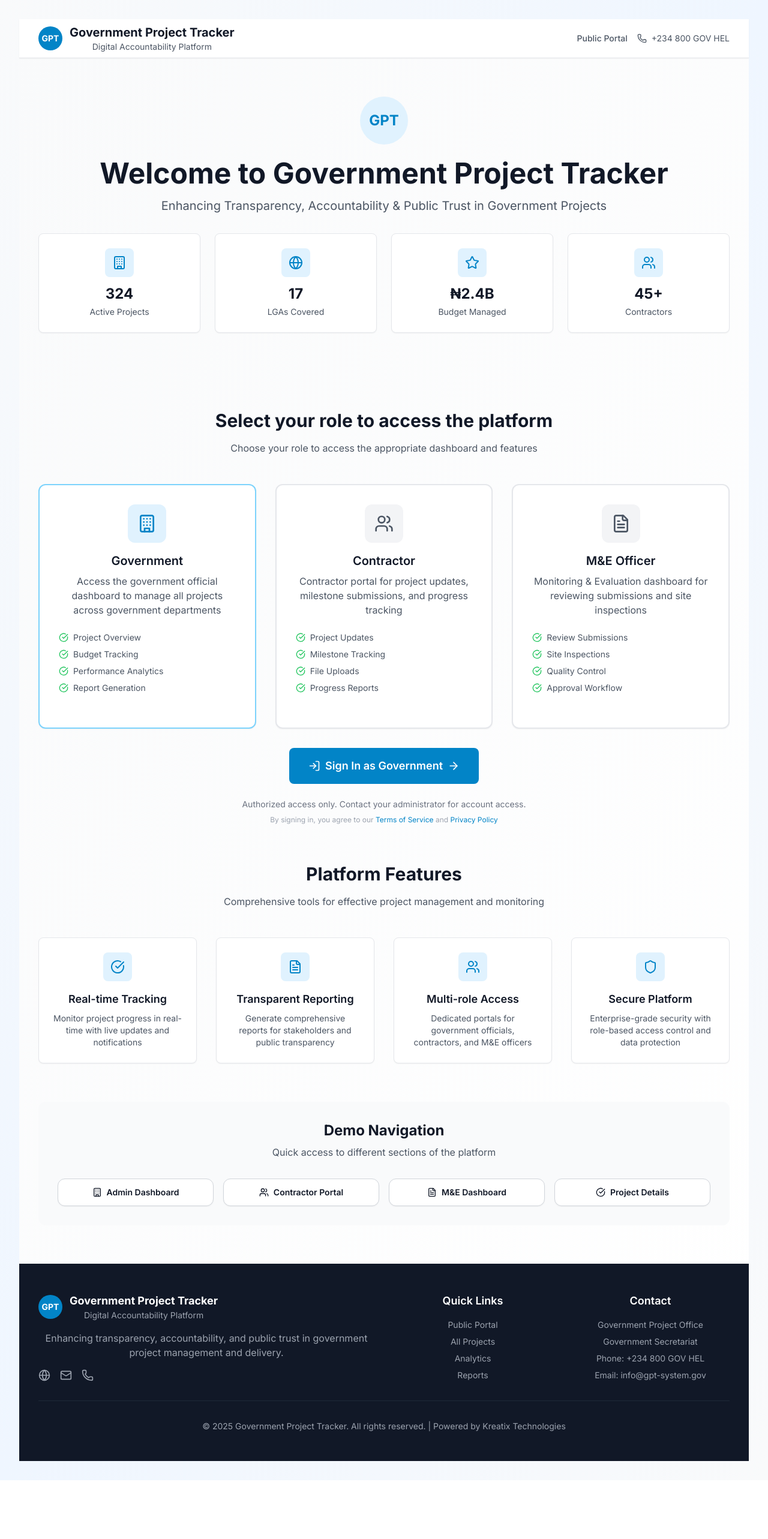
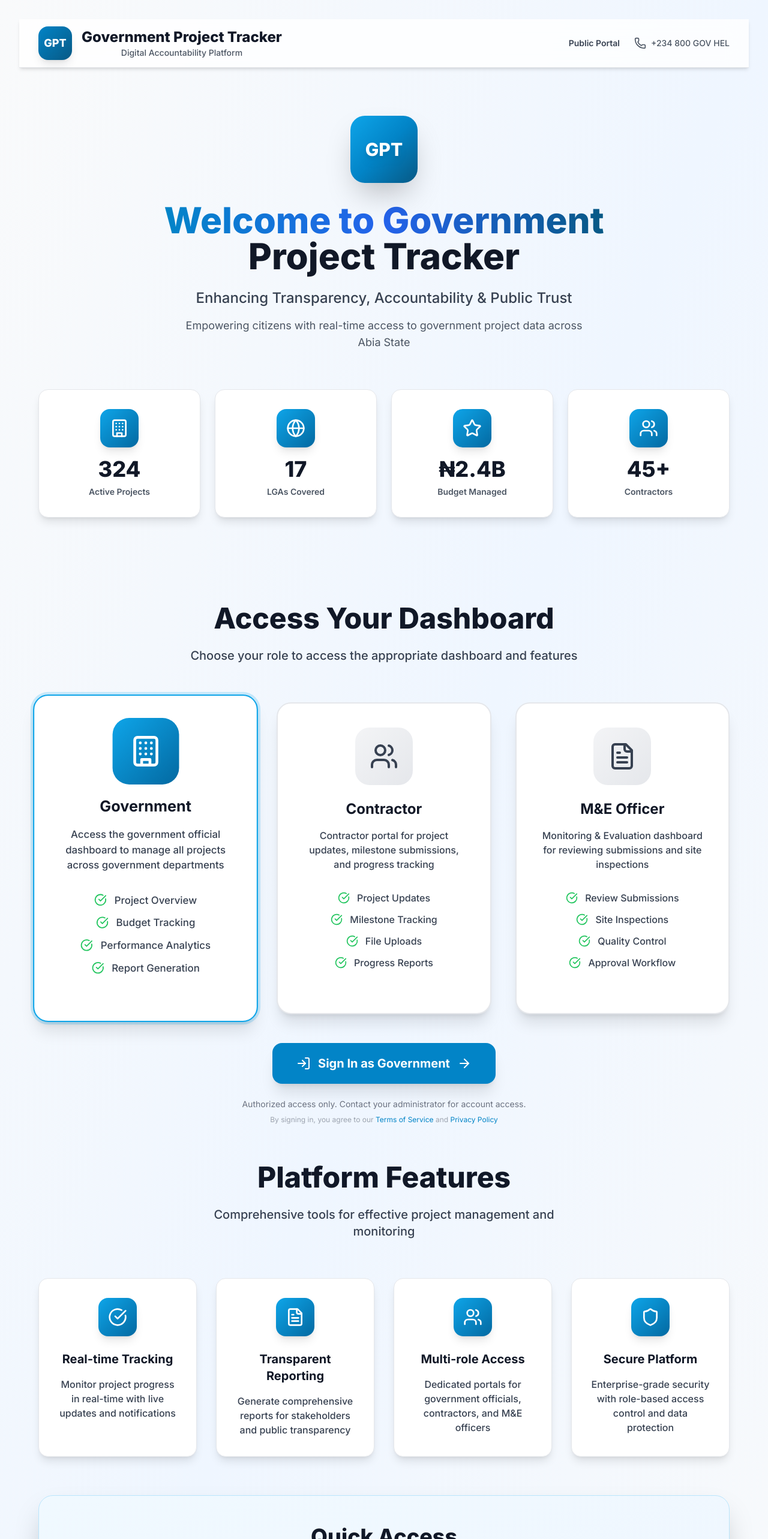
Before and after one commit to KachiAlex/abt, a React (Vite) app: page / in a window 1280 px wide. Shown: the top 2566 px of the page at 60% size. Before the commit the page ends 2468 px from the top, so only its background shows below. Built offline with nearby package versions, Linux system fonts and the light colour scheme; no server answers; the HTML template or start-up script is replaced by a standard one.

Commit message:
Redesign beautiful home page with modern UI, gradients, animations, and improved styling

```diff
--- a/src/pages/Home.jsx
+++ b/src/pages/Home.jsx
@@ -82,29 +82,29 @@ export default function Home() {
   ];
 
   return (
-    <div className="min-h-screen bg-gradient-to-br from-gray-50 to-white">
+    <div className="min-h-screen bg-gradient-to-br from-gray-50 via-blue-50 to-gray-50 dark:from-gray-900 dark:via-gray-800 dark:to-gray-900">
       {/* Header */}
-      <header className="bg-white shadow-sm border-b">
+      <header className="bg-white/80 dark:bg-gray-900/80 backdrop-blur-lg shadow-md border-b border-gray-200 dark:border-gray-700 sticky top-0 z-30">
         <div className="max-w-7xl mx-auto px-4 sm:px-6 lg:px-8">
-          <div className="flex items-center justify-between h-16">
-            <div className="flex items-center space-x-3">
-              <div className="w-10 h-10 bg-abia-600 rounded-full flex items-center justify-center">
-                <span className="text-white font-bold text-sm">GPT</span>
+          <div className="flex items-center justify-between h-20">
+            <div className="flex items-center space-x-4">
+              <div className="w-14 h-14 bg-gradient-to-br from-abia-600 to-abia-800 rounded-2xl flex items-center justify-center shadow-lg">
+                <span className="text-white font-extrabold text-lg">GPT</span>
               </div>
               <div>
-                <h1 className="text-xl font-bold text-gray-900">Government Project Tracker</h1>
-                <p className="text-sm text-gray-600 hidden sm:block">Digital Accountability Platform</p>
+                <h1 className="text-2xl font-extrabold text-gray-900 dark:text-white">Government Project Tracker</h1>
+                <p className="text-sm text-gray-600 dark:text-gray-400 hidden sm:block font-medium">Digital Accountability Platform</p>
               </div>
             </div>
-            <div className="flex items-center space-x-4">
+            <div className="flex items-center space-x-6">
               <Link
                 to="/public"
-                className="text-gray-600 hover:text-abia-600 text-sm font-medium"
+                className="text-gray-700 dark:text-gray-300 hover:text-abia-600 dark:hover:text-abia-400 text-sm font-semibold transition-colors"
               >
                 Public Portal
               </Link>
-              <div className="flex items-center space-x-2 text-sm text-gray-600">
-                <Phone className="h-4 w-4" />
+              <div className="flex items-center space-x-2 text-sm text-gray-600 dark:text-gray-400 font-medium">
+                <Phone className="h-5 w-5" />
                 <span className="hidden sm:inline">+234 800 GOV HEL</span>
               </div>
             </div>
@@ -114,30 +114,38 @@ export default function Home() {
 
       <div className="max-w-7xl mx-auto px-4 sm:px-6 lg:px-8">
         {/* Hero Section */}
-        <div className="text-center py-16">
-          <div className="w-20 h-20 bg-abia-100 rounded-full flex items-center justify-center mx-auto mb-6">
-            <span className="text-abia-600 font-bold text-2xl">GPT</span>
+        <div className="text-center py-20">
+          {/* Animated logo */}
+          <div className="w-28 h-28 bg-gradient-to-br from-abia-500 via-abia-600 to-abia-800 rounded-3xl flex items-center justify-center mx-auto mb-8 shadow-2xl transform hover:scale-110 hover:rotate-6 transition-all duration-500">
+            <span className="text-white font-extrabold text-3xl drop-shadow-lg">GPT</span>
           </div>
 
-          <h1 className="text-4xl md:text-5xl font-bold text-gray-900 mb-4">
-            Welcome to Government Project Tracker
+          {/* Main heading with gradient */}
+          <h1 className="text-5xl md:text-6xl font-extrabold text-gray-900 dark:text-white mb-6 leading-tight">
+            <span className="bg-gradient-to-r from-abia-600 via-blue-600 to-abia-800 bg-clip-text text-transparent">
+              Welcome to Government
+            </span>
+            <br />
+            Project Tracker
           </h1>
-          <p className="text-xl text-gray-600 mb-8 max-w-3xl mx-auto">
-            Enhancing Transparency, Accountability & Public Trust in Government Projects
+          <p className="text-2xl text-gray-700 dark:text-gray-300 mb-4 max-w-3xl mx-auto font-medium">
+            Enhancing Transparency, Accountability & Public Trust
+          </p>
+          <p className="text-lg text-gray-600 dark:text-gray-400 max-w-2xl mx-auto">
+            Empowering citizens with real-time access to government project data across Abia State
           </p>
 
-
-          {/* Stats */}
-          <div className="grid grid-cols-2 md:grid-cols-4 gap-6 mb-16">
+          {/* Animated Stats */}
+          <div className="grid grid-cols-2 md:grid-cols-4 gap-6 mb-16 mt-16">
             {stats.map((stat, index) => {
               const Icon = stat.icon;
               return (
-                <div key={index} className="bg-white rounded-lg shadow-sm border p-6 text-center">
-                  <div className="w-12 h-12 bg-abia-100 rounded-lg flex items-center justify-center mx-auto mb-3">
-                    <Icon className="h-6 w-6 text-abia-600" />
+                <div key={index} className="group bg-white dark:bg-gray-800 rounded-2xl shadow-lg hover:shadow-2xl border border-gray-200 dark:border-gray-700 p-8 text-center transform hover:-translate-y-2 transition-all duration-300 cursor-pointer">
+                  <div className="w-16 h-16 bg-gradient-to-br from-abia-500 to-abia-700 rounded-2xl flex items-center justify-center mx-auto mb-4 group-hover:scale-110 transition-transform duration-300 shadow-lg">
+                    <Icon className="h-8 w-8 text-white" />
                   </div>
-                  <div className="text-2xl font-bold text-gray-900 mb-1">{stat.value}</div>
-                  <div className="text-sm text-gray-600">{stat.label}</div>
+                  <div className="text-4xl font-extrabold text-gray-900 dark:text-white mb-2">{stat.value}</div>
+                  <div className="text-sm text-gray-600 dark:text-gray-400 font-semibold">{stat.label}</div>
                 </div>
               );
             })}
@@ -146,12 +154,14 @@ export default function Home() {
 
         {/* Role Selection */}
         <div className="pb-16">
-          <div className="text-center mb-12">
-            <h2 className="text-3xl font-bold text-gray-900 mb-4">Select your role to access the platform</h2>
-            <p className="text-gray-600">Choose your role to access the appropriate dashboard and features</p>
+          <div className="text-center mb-16">
+            <h2 className="text-4xl md:text-5xl font-extrabold text-gray-900 dark:text-white mb-6">Access Your Dashboard</h2>
+            <p className="text-xl text-gray-700 dark:text-gray-300 max-w-2xl mx-auto font-medium">
+              Choose your role to access the appropriate dashboard and features
+            </p>
           </div>
 
-          <div className="grid grid-cols-1 md:grid-cols-3 gap-8 mb-8">
+          <div className="grid grid-cols-1 md:grid-cols-3 gap-10 mb-12">
             {roles.map((role) => {
               const Icon = role.icon;
               const isSelected = selectedRole === role.id;
@@ -159,24 +169,28 @@ export default function Home() {
               return (
                 <div
                   key={role.id}
-                  className={`bg-white rounded-xl shadow-sm border-2 transition-all duration-200 cursor-pointer ${
-                    isSelected ? 'border-abia-300 shadow-lg' : 'border-gray-200 hover:border-gray-300'
+                  className={`group bg-white dark:bg-gray-800 rounded-3xl shadow-xl border-2 transition-all duration-300 cursor-pointer transform hover:-translate-y-1 ${
+                    isSelected
+                      ? 'border-abia-500 shadow-2xl ring-4 ring-abia-500/20 scale-105'
+                      : 'border-gray-200 dark:border-gray-700 hover:border-abia-300 dark:hover:border-abia-600 hover:shadow-2xl'
                   }`}
                   onClick={() => setSelectedRole(role.id)}
                 >
-                  <div className="p-8 text-center">
-                    <div className={`w-16 h-16 rounded-xl flex items-center justify-center mx-auto mb-4 ${
-                      isSelected ? 'bg-abia-100' : 'bg-gray-100'
+                  <div className="p-10 text-center">
+                    <div className={`w-24 h-24 rounded-3xl flex items-center justify-center mx-auto mb-6 transition-all duration-300 ${
+                      isSelected
+                        ? 'bg-gradient-to-br from-abia-500 to-abia-700 transform scale-110'
+                        : 'bg-gradient-to-br from-gray-100 to-gray-200 dark:from-gray-700 dark:to-gray-600 group-hover:scale-110'
                     }`}>
-                      <Icon className={`h-8 w-8 ${isSelected ? 'text-abia-600' : 'text-gray-600'}`} />
+                      <Icon className={`h-12 w-12 ${isSelected ? 'text-white' : 'text-gray-700 dark:text-gray-300'}`} />
                     </div>
-                    <h3 className="text-xl font-semibold text-gray-900 mb-2">{role.name}</h3>
-                    <p className="text-gray-600 mb-6">{role.description}</p>
+                    <h3 className="text-2xl font-bold text-gray-900 dark:text-white mb-4">{role.name}</h3>
+                    <p className="text-gray-700 dark:text-gray-300 mb-8 font-medium">{role.description}</p>
 
-                    <div className="space-y-2 mb-6">
+                    <div className="space-y-3 mb-8">
                       {role.features.map((feature, index) => (
-                        <div key={index} className="flex items-center text-sm text-gray-600">
-                          <CheckCircle className="h-4 w-4 text-green-500 mr-2" />
+                        <div key={index} className="flex items-center justify-center text-base text-gray-700 dark:text-gray-300 font-medium">
+                          <CheckCircle className="h-5 w-5 text-green-500 mr-3" />
                           {feature}
                         </div>
                       ))}
@@ -192,13 +206,13 @@ export default function Home() {
             {selectedRole && (
               <button
                 onClick={() => setShowSignInModal(true)}
-                className={`inline-flex items-center px-8 py-4 rounded-lg text-white font-semibold text-lg transition-colors ${
-                  roles.find(r => r.id === selectedRole)?.color || 'bg-abia-600 hover:bg-abia-700'
+                className={`inline-flex items-center px-10 py-5 rounded-2xl text-white font-bold text-xl transition-all duration-300 transform hover:scale-105 hover:shadow-2xl shadow-xl ${
+                  roles.find(r => r.id === selectedRole)?.color || 'bg-gradient-to-r from-abia-600 to-abia-700 hover:from-abia-700 hover:to-abia-800'
                 }`}
               >
-                <LogIn className="mr-2 h-5 w-5" />
+                <LogIn className="mr-3 h-6 w-6" />
                 Sign In as {roles.find(r => r.id === selectedRole)?.name}
-                <ArrowRight className="ml-2 h-5 w-5" />
+                <ArrowRight className="ml-3 h-6 w-6" />
               </button>
             )}
           </div>
@@ -218,21 +232,23 @@ export default function Home() {
 
         {/* Features Section */}
         <div className="pb-16">
-          <div className="text-center mb-12">
-            <h2 className="text-3xl font-bold text-gray-900 mb-4">Platform Features</h2>
-            <p className="text-gray-600">Comprehensive tools for effective project management and monitoring</p>
+          <div className="text-center mb-16">
+            <h2 className="text-4xl md:text-5xl font-extrabold text-gray-900 dark:text-white mb-6">Platform Features</h2>
+            <p className="text-xl text-gray-700 dark:text-gray-300 max-w-2xl mx-auto font-medium">
+              Comprehensive tools for effective project management and monitoring
+            </p>
           </div>
 
           <div className="grid grid-cols-1 md:grid-cols-2 lg:grid-cols-4 gap-8">
             {features.map((feature, index) => {
               const Icon = feature.icon;
               return (
-                <div key={index} className="bg-white rounded-lg shadow-sm border p-6 text-center">
-                  <div className="w-12 h-12 bg-abia-100 rounded-lg flex items-center justify-center mx-auto mb-4">
-                    <Icon className="h-6 w-6 text-abia-600" />
+                <div key={index} className="group bg-white dark:bg-gray-800 rounded-2xl shadow-lg hover:shadow-2xl border border-gray-200 dark:border-gray-700 p-8 text-center transform hover:-translate-y-2 transition-all duration-300 cursor-pointer">
+                  <div className="w-16 h-16 bg-gradient-to-br from-abia-500 to-abia-700 rounded-2xl flex items-center justify-center mx-auto mb-6 group-hover:scale-110 transition-transform duration-300 shadow-lg">
+                    <Icon className="h-8 w-8 text-white" />
                   </div>
-                  <h3 className="text-lg font-semibold text-gray-900 mb-2">{feature.title}</h3>
-                  <p className="text-gray-600 text-sm">{feature.description}</p>
+                  <h3 className="text-xl font-bold text-gray-900 dark:text-white mb-4">{feature.title}</h3>
+                  <p className="text-gray-700 dark:text-gray-300 text-base font-medium">{feature.description}</p>
                 </div>
               );
             })}
@@ -240,76 +256,76 @@ export default function Home() {
         </div>
 
         {/* Demo Navigation */}
-        <div className="bg-gray-50 rounded-xl p-8 mb-16">
-          <div className="text-center mb-8">
-            <h2 className="text-2xl font-bold text-gray-900 mb-2">Demo Navigation</h2>
-            <p className="text-gray-600">Quick access to different sections of the platform</p>
+        <div className="bg-gradient-to-br from-abia-50 to-blue-50 dark:from-gray-800 dark:to-gray-700 rounded-3xl p-12 mb-20 shadow-2xl border border-abia-200 dark:border-gray-600">
+          <div className="text-center mb-12">
+            <h2 className="text-3xl md:text-4xl font-extrabold text-gray-900 dark:text-white mb-4">Quick Access</h2>
+            <p className="text-lg text-gray-700 dark:text-gray-300 font-medium">Explore different sections of the platform</p>
           </div>
 
-          <div className="grid grid-cols-2 md:grid-cols-4 gap-4">
-            <Link to="/dashboard" className="btn-secondary flex items-center justify-center space-x-2 py-3">
-              <Building className="h-4 w-4" />
-              <span className="text-sm">Admin Dashboard</span>
+          <div className="grid grid-cols-2 md:grid-cols-4 gap-6">
+            <Link to="/dashboard" className="group bg-white dark:bg-gray-800 hover:bg-gradient-to-br hover:from-abia-600 hover:to-abia-700 text-gray-900 dark:text-white hover:text-white font-bold px-6 py-5 rounded-2xl shadow-lg hover:shadow-2xl border border-gray-200 dark:border-gray-700 transition-all duration-300 flex items-center justify-center space-x-3 transform hover:-translate-y-2">
+              <Building className="h-6 w-6" />
+              <span className="text-base">Admin Dashboard</span>
             </Link>
-            <Link to="/contractor/dashboard" className="btn-secondary flex items-center justify-center space-x-2 py-3">
-              <Users className="h-4 w-4" />
-              <span className="text-sm">Contractor Portal</span>
+            <Link to="/contractor/dashboard" className="group bg-white dark:bg-gray-800 hover:bg-gradient-to-br hover:from-blue-600 hover:to-blue-700 text-gray-900 dark:text-white hover:text-white font-bold px-6 py-5 rounded-2xl shadow-lg hover:shadow-2xl border border-gray-200 dark:border-gray-700 transition-all duration-300 flex items-center justify-center space-x-3 transform hover:-translate-y-2">
+              <Users className="h-6 w-6" />
+              <span className="text-base">Contractor Portal</span>
             </Link>
-            <Link to="/me/dashboard" className="btn-secondary flex items-center justify-center space-x-2 py-3">
-              <FileText className="h-4 w-4" />
-              <span className="text-sm">M&E Dashboard</span>
+            <Link to="/me/dashboard" className="group bg-white dark:bg-gray-800 hover:bg-gradient-to-br hover:from-green-600 hover:to-green-700 text-gray-900 dark:text-white hover:text-white font-bold px-6 py-5 rounded-2xl shadow-lg hover:shadow-2xl border border-gray-200 dark:border-gray-700 transition-all duration-300 flex items-center justify-center space-x-3 transform hover:-translate-y-2">
+              <FileText className="h-6 w-6" />
+              <span className="text-base">M&E Dashboard</span>
             </Link>
-            <Link to="/projects/PRJ-2023-001" className="btn-secondary flex items-center justify-center space-x-2 py-3">
-              <CheckCircle className="h-4 w-4" />
-              <span className="text-sm">Project Details</span>
+            <Link to="/projects/PRJ-2023-001" className="group bg-white dark:bg-gray-800 hover:bg-gradient-to-br hover:from-purple-600 hover:to-purple-700 text-gray-900 dark:text-white hover:text-white font-bold px-6 py-5 rounded-2xl shadow-lg hover:shadow-2xl border border-gray-200 dark:border-gray-700 transition-all duration-300 flex items-center justify-center space-x-3 transform hover:-translate-y-2">
+              <CheckCircle className="h-6 w-6" />
+              <span className="text-base">Project Details</span>
             </Link>
           </div>
         </div>
       </div>
 
       {/* Footer */}
-      <footer className="bg-gray-900 text-white">
-        <div className="max-w-7xl mx-auto px-4 sm:px-6 lg:px-8 py-12">
-          <div className="grid grid-cols-1 md:grid-cols-4 gap-8">
+      <footer className="bg-gradient-to-br from-gray-900 via-gray-800 to-gray-900 text-white border-t border-gray-800">
+        <div className="max-w-7xl mx-auto px-4 sm:px-6 lg:px-8 py-16">
+          <div className="grid grid-cols-1 md:grid-cols-4 gap-12">
             <div className="col-span-2">
-              <div className="flex items-center space-x-3 mb-4">
-                <div className="w-10 h-10 bg-abia-600 rounded-full flex items-center justify-center">
-                  <span className="text-white font-bold text-sm">GPT</span>
+              <div className="flex items-center space-x-4 mb-6">
+                <div className="w-16 h-16 bg-gradient-to-br from-abia-600 to-abia-800 rounded-2xl flex items-center justify-center shadow-lg">
+                  <span className="text-white font-extrabold text-xl">GPT</span>
                 </div>
                 <div>
-                  <h3 className="text-lg font-bold">Government Project Tracker</h3>
-                  <p className="text-gray-400 text-sm">Digital Accountability Platform</p>
+                  <h3 className="text-2xl font-extrabold">Government Project Tracker</h3>
+                  <p className="text-gray-400 text-base font-medium">Digital Accountability Platform</p>
                 </div>
               </div>
-              <p className="text-gray-400 mb-4">
+              <p className="text-gray-300 mb-6 text-lg leading-relaxed">
                 Enhancing transparency, accountability, and public trust in government project management and delivery.
               </p>
-              <div className="flex space-x-4">
-                <a href="#" className="text-gray-400 hover:text-white">
-                  <Globe className="h-5 w-5" />
+              <div className="flex space-x-6">
+                <a href="#" className="text-gray-400 hover:text-white transition-colors transform hover:scale-125 duration-300">
+                  <Globe className="h-6 w-6" />
                 </a>
-                <a href="#" className="text-gray-400 hover:text-white">
-                  <Mail className="h-5 w-5" />
+                <a href="#" className="text-gray-400 hover:text-white transition-colors transform hover:scale-125 duration-300">
+                  <Mail className="h-6 w-6" />
                 </a>
-                <a href="#" className="text-gray-400 hover:text-white">
-                  <Phone className="h-5 w-5" />
+                <a href="#" className="text-gray-400 hover:text-white transition-colors transform hover:scale-125 duration-300">
+                  <Phone className="h-6 w-6" />
                 </a>
               </div>
             </div>
 
             <div>
-              <h4 className="text-lg font-semibold mb-4">Quick Links</h4>
-              <ul className="space-y-2 text-sm">
-                <li><Link to="/public" className="text-gray-400 hover:text-white">Public Portal</Link></li>
-                <li><Link to="/projects" className="text-gray-400 hover:text-white">All Projects</Link></li>
-                <li><Link to="/analytics" className="text-gray-400 hover:text-white">Analytics</Link></li>
-                <li><Link to="/reports" className="text-gray-400 hover:text-white">Reports</Link></li>
+              <h4 className="text-xl font-extrabold mb-6">Quick Links</h4>
+              <ul className="space-y-4 text-base">
+                <li><Link to="/public" className="text-gray-400 hover:text-white font-medium transition-colors">Public Portal</Link></li>
+                <li><Link to="/projects" className="text-gray-400 hover:text-white font-medium transition-colors">All Projects</Link></li>
+                <li><Link to="/analytics" className="text-gray-400 hover:text-white font-medium transition-colors">Analytics</Link></li>
+                <li><Link to="/reports" className="text-gray-400 hover:text-white font-medium transition-colors">Reports</Link></li>
               </ul>
             </div>
 
             <div>
-              <h4 className="text-lg font-semibold mb-4">Contact</h4>
-              <div className="space-y-2 text-sm text-gray-400">
+              <h4 className="text-xl font-extrabold mb-6">Contact</h4>
+              <div className="space-y-3 text-base text-gray-300 font-medium">
                 <p>Government Project Office</p>
                 <p>Government Secretariat</p>
                 <p>Phone: +234 800 GOV HEL</p>
@@ -318,8 +334,8 @@ export default function Home() {
             </div>
           </div>
 
-          <div className="border-t border-gray-800 mt-8 pt-8 text-center">
-            <p className="text-sm text-gray-400">
+          <div className="border-t border-gray-800 mt-12 pt-8 text-center">
+            <p className="text-base text-gray-400 font-medium">
               © 2025 Government Project Tracker. All rights reserved. | Powered by Kreatix Technologies
             </p>
           </div>
```
